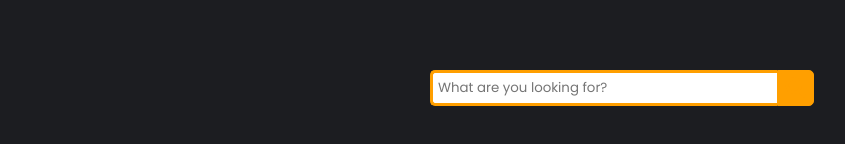
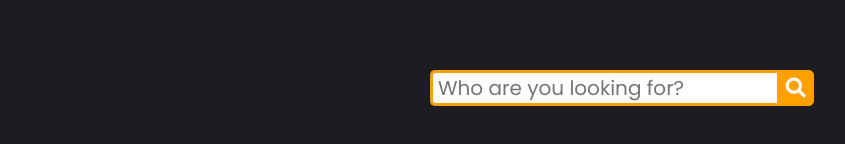
Before and after one commit to bumpnumb/KattisGrapher, a plain HTML site: page KattisGrapher/index.html in a window 1280 px wide. Shown: the part 312-456 px from the top of the page, without its empty margins (18-863 px from the left). Drawn offline with nearby package versions, Linux system fonts and the light colour scheme.

Commit message:
Black edition

```diff
--- a/KattisGrapher/css/Style.css
+++ b/KattisGrapher/css/Style.css
@@ -49,7 +49,8 @@ body {
     height: 20px;
     border-radius: 5px 0 0 5px;
     outline: none;
-    color: #9DBFAF;
+    color: #428469;
+    font-size: 20px;
 }
 
     .searchTerm:focus {
@@ -76,3 +77,6 @@ body {
     left: 50%;
     transform: translate(-50%, -50%);
 }
+i{
+    color: white;
+}
--- a/KattisGrapher/index.html
+++ b/KattisGrapher/index.html
@@ -18,7 +18,7 @@
 
         <div class="search_wrap">
             <div class="search">
-                <input type="text" class="searchTerm" placeholder="What are you looking for?">
+                <input type="text" class="searchTerm" placeholder="Who are you looking for?">
                 <button type="submit" class="searchButton">
                     <i class="fa fa-search"></i>
                 </button>
```
